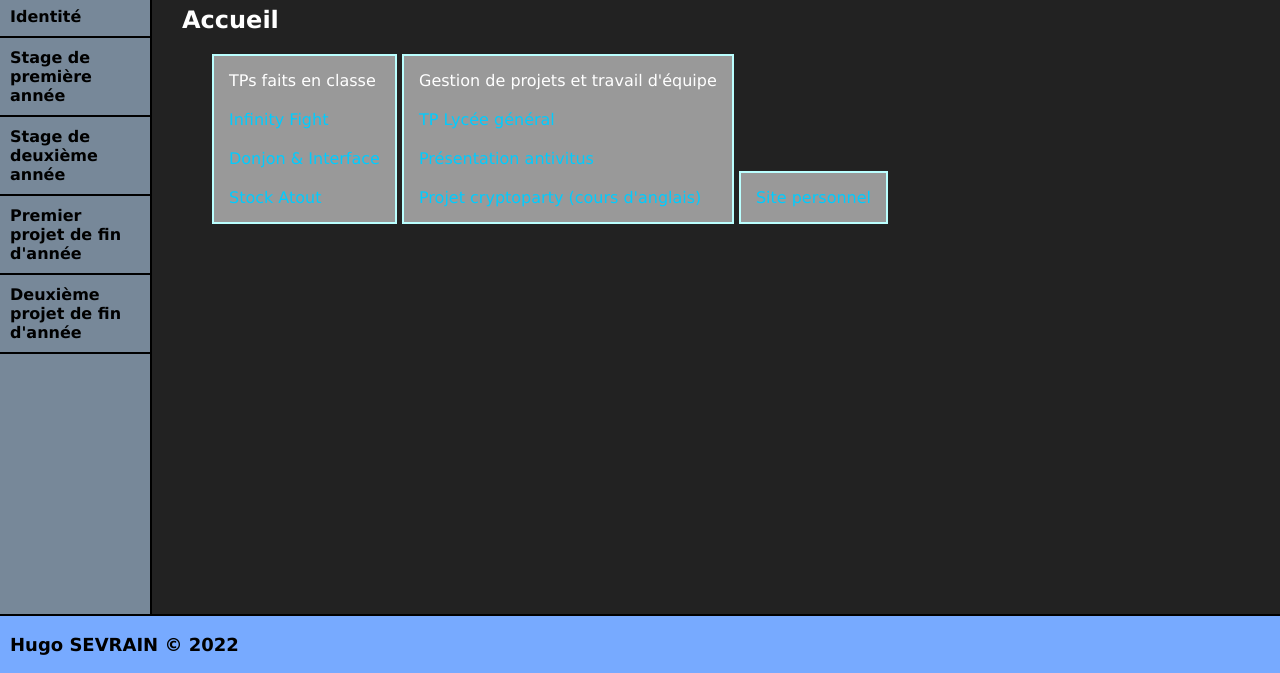
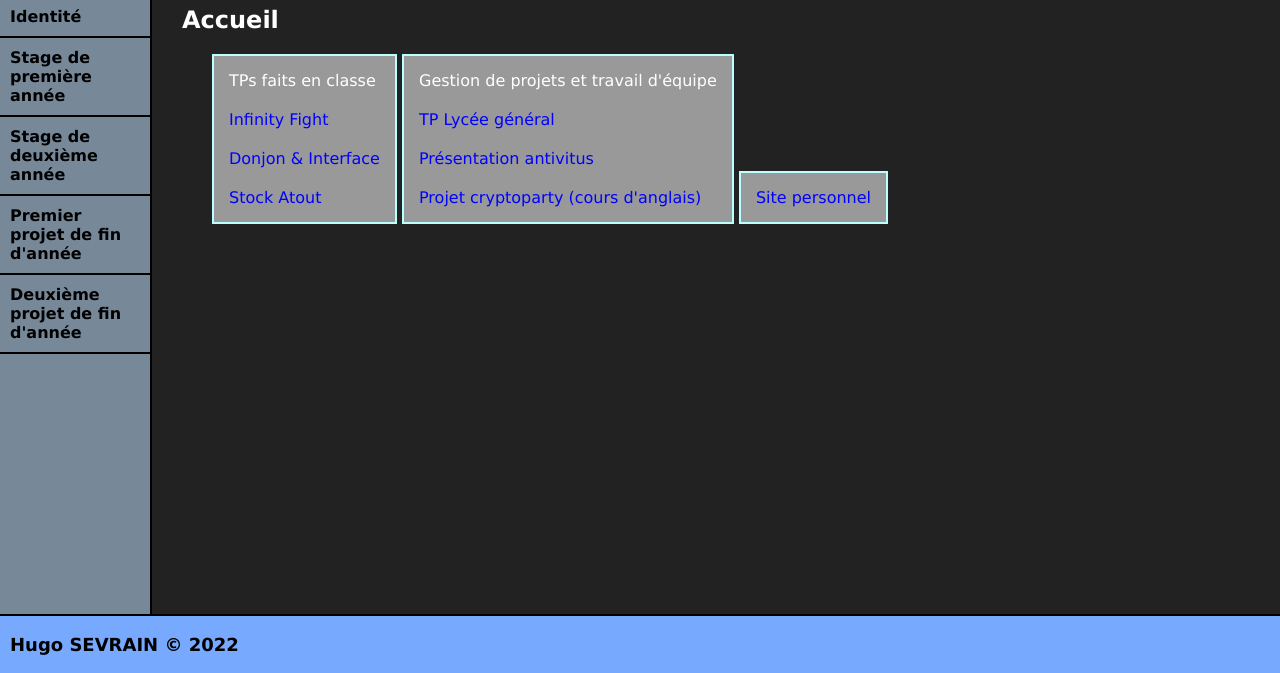
Before and after one commit to HugoSev1/portfolio, a plain HTML site: page index.html in a window 1280 px wide. Shown: the part 127-800 px from the top of the page. Drawn offline with Linux system fonts and the light colour scheme.

Commit message:
couleur des liens changée

```diff
--- a/style/template.css
+++ b/style/template.css
@@ -84,7 +84,7 @@ main {
 }
 
 main a {
-    color: #0cf;
+    color: #00f;
     text-decoration: none;
 }
 
```
